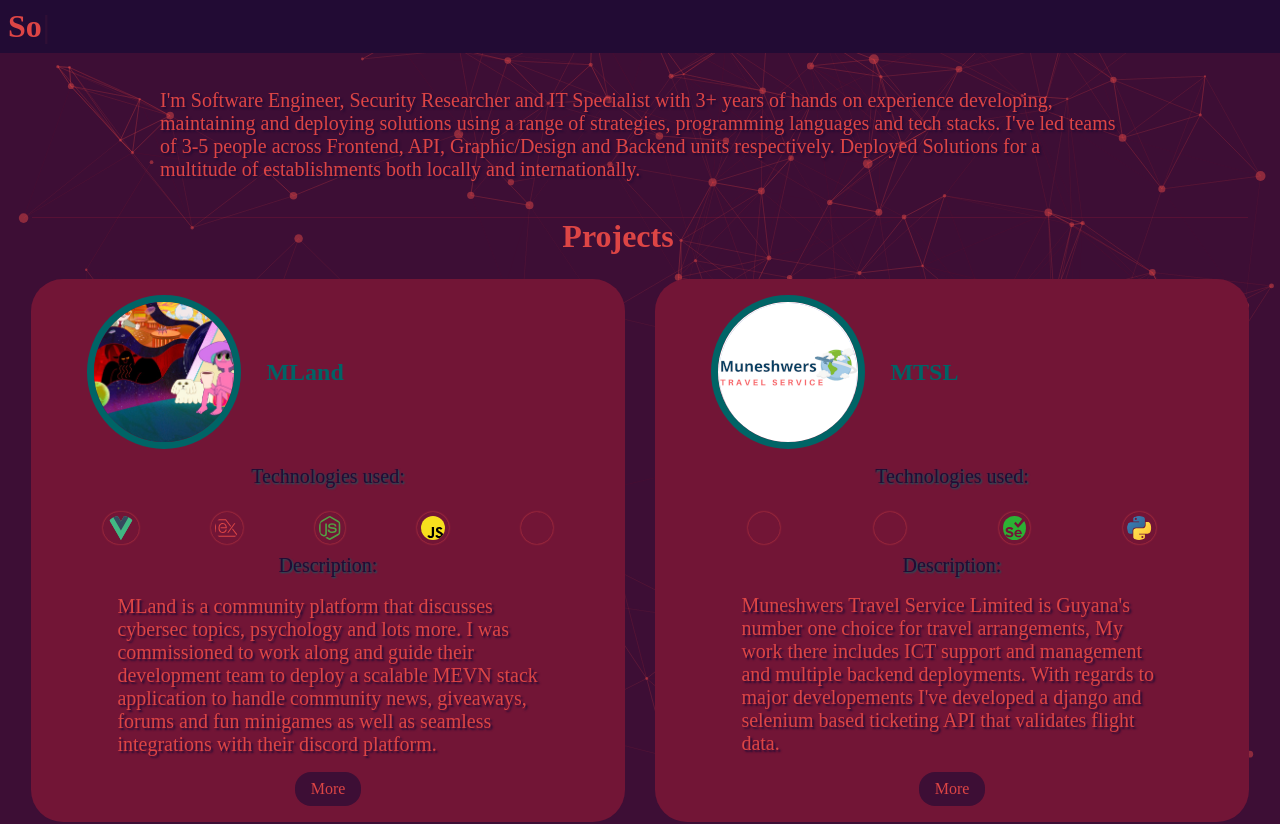
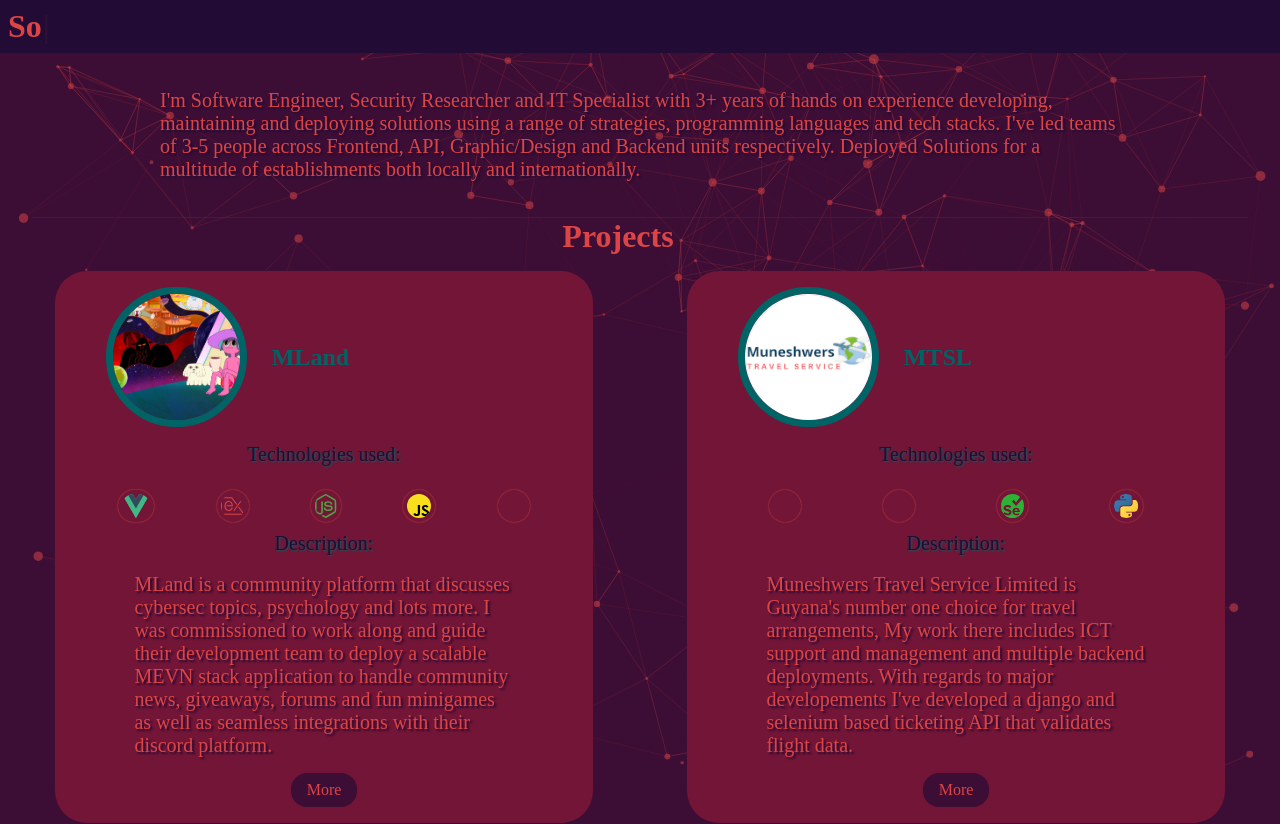
Before and after one commit to Ddenobrega/portfolio, a React (Create React App) app: page / in a window 1280 px wide. Shown: the top 824 px of the page. Built offline with nearby package versions, Linux system fonts and the light colour scheme; some icons are missing.

Commit message:
Updated Stylesheet

```diff
--- a/src/Styles/Projects.css
+++ b/src/Styles/Projects.css
@@ -1,8 +1,8 @@
 .projects-container {
 	display: flex;
-	padding: 1rem;
 	flex-wrap: wrap;
 	justify-content: space-around;
+	margin: 0.5rem;
 }
 .project-container {
 	display: flex;
@@ -12,9 +12,9 @@
 	background-color: var(--bg-alt-alt);
 	border-radius: 2rem;
 	padding: 1rem;
-	width: 45%;
-	margin: 0.5rem;
+	width: 40%;
 	justify-content: space-around;
+	margin: 0.5rem 0;
 }
 
 .project-icons {
@@ -112,7 +112,7 @@
 	cursor: pointer;
 }
 
-@media screen and (max-width: 1008px) {
+@media screen and (max-width: 800px) {
 	.project-container {
 		width: 100%;
 	}
```
